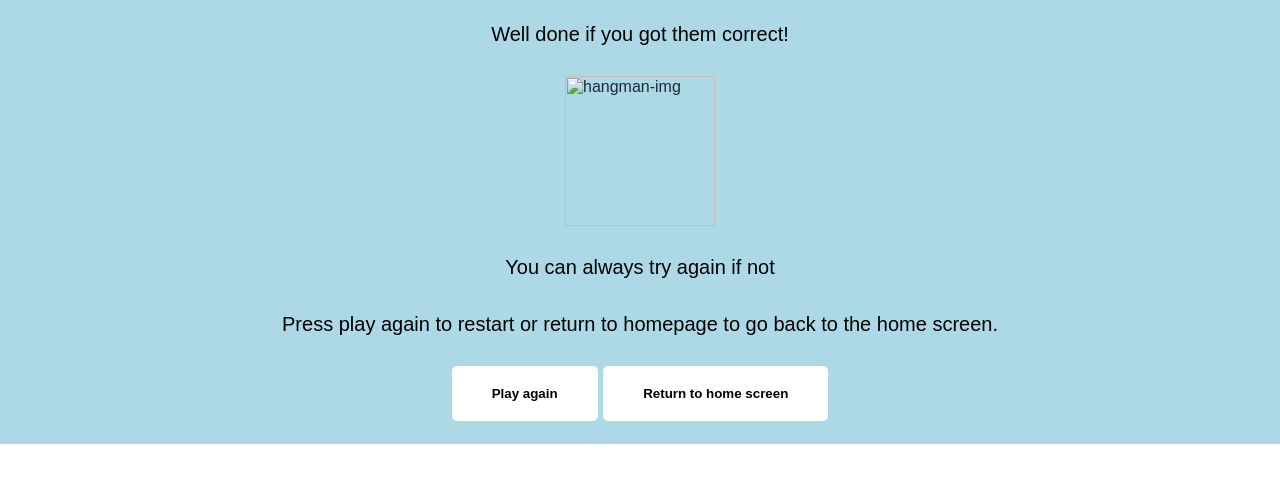
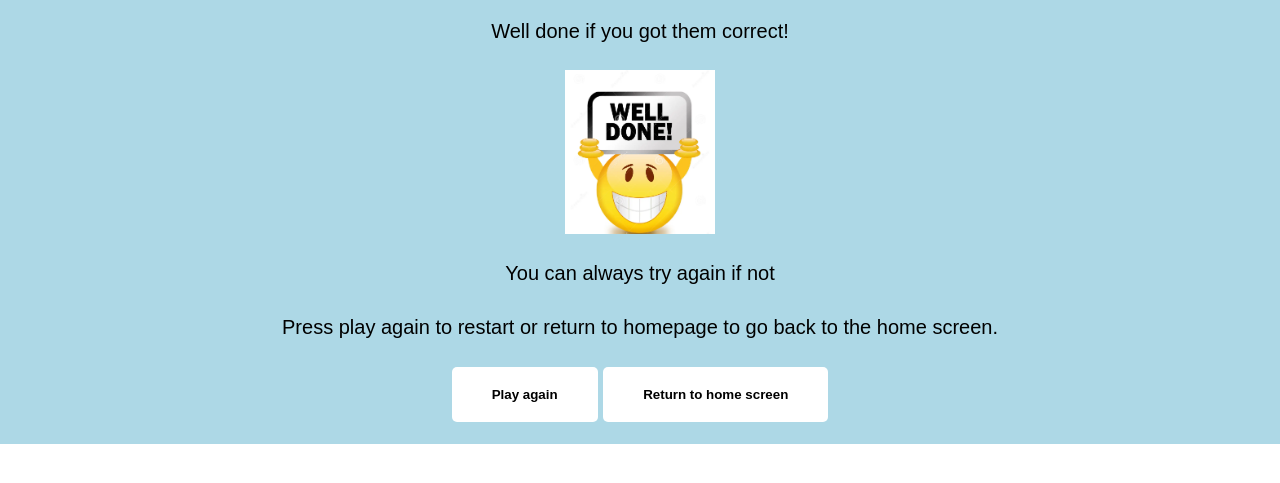
Before and after one commit to CameronR25/Hangman, a plain HTML site: page hangman_end.html in a window 1280 px wide. Shown: the part 211-694 px from the top of the page. Drawn offline with Linux system fonts and the light colour scheme.

Commit message:
Update hangman_end.html

```diff
--- a/hangman_end.html
+++ b/hangman_end.html
@@ -57,7 +57,7 @@
 <h3>The End</h3>
 
 <p>Well done if you got them correct!</p>
-<img src="images/well_done.png" alt="hangman-img" class="final_image"/>
+<img src="well_done.png" alt="hangman-img" class="final_image"/>
 <p>You can always try again if not</p>
 <p>Press play again to restart or return to homepage
    to go back to the home screen.<p>
```
